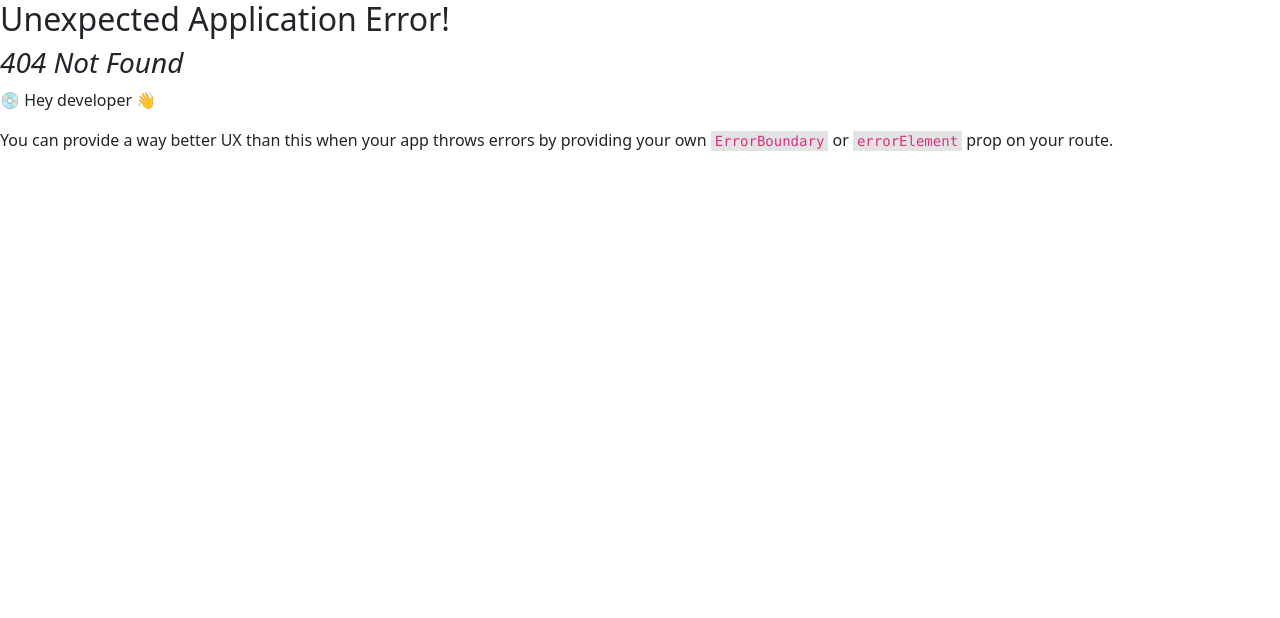
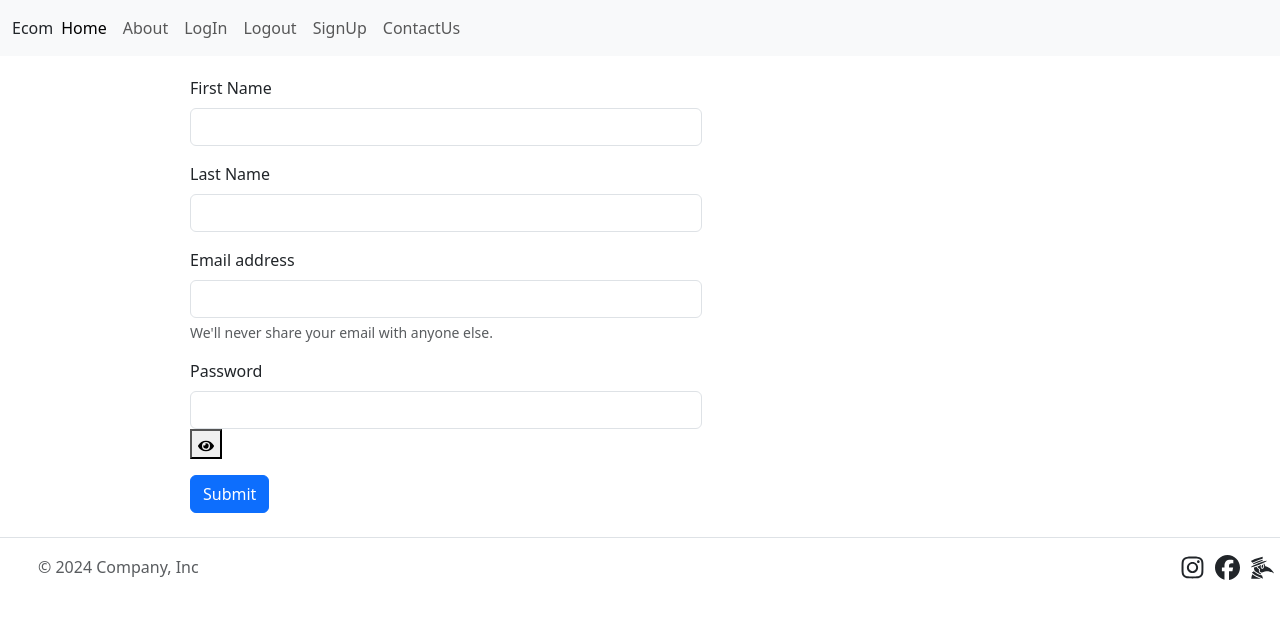
Before and after one commit to Sourabh9123/react-ecom, a React (Vite) app: page /sign-up in a window 1280 px wide. Before the commit this address had no page. Shown: the top 618 px of the page. Built offline with nearby package versions, Linux system fonts and the light colour scheme.

Commit message:
secound Commit

```diff
--- a/src/App.css
+++ b/src/App.css
@@ -1,3 +1,21 @@
 .social-icon{
+  margin: 0 5px;
+}
+
+
+.Title{
+    height: 168px;
+    font-size: 48px;
+}
+
+.MyLoginForm{
+  width: 40%;
+  margin: 20px 190px;
+  height: 300px;
 
 }
+.SignUpForm{
+  width: 40%;
+  margin: 20px 190px;
+  /* height: 300px; */
+}
--- a/src/App.jsx
+++ b/src/App.jsx
@@ -1,4 +1,3 @@
-
 import "bootstrap/dist/css/bootstrap.min.css";
 import "bootstrap/dist/js/bootstrap.min.js";
 import "./App.css";
@@ -8,21 +7,31 @@ import {
   createBrowserRouter,
   createRoutesFromElements,
 } from "react-router-dom";
+
+import SignUpForm from "./components/Authentications/SignUpForm";
+
 import Root from "./components/Root";
-
+import Home from "./components/Home";
+import ContactUs from "./components/ContactUs";
+import LoginForm from "./components/Authentications/LoginForm";
+import Logout from "./components/Authentications/Logout";
 
 const router = createBrowserRouter(
   createRoutesFromElements(
-    <Route path="/" element={<Root/>}>
+    <Route path="/" element={<Root />}>
+      <Route path="" element={<Home />} />
+      <Route path="contact-us" element={<ContactUs />} />
+      <Route path="login" element={<LoginForm />} />
+      <Route path="sign-up" element={<SignUpForm />} />
+      <Route path="logout" element={<Logout />} />
     </Route>
   )
-)
-
+);
 
 function App() {
   return (
     <>
-       <RouterProvider router={router} />
+      <RouterProvider router={router} />
     </>
   );
 }
--- /dev/null
+++ b/src/components/Authentications/LoginForm.jsx
@@ -0,0 +1,65 @@
+import { FaEye, FaEyeSlash } from "react-icons/fa";
+import { useState, useRef } from "react";
+import { useNavigate } from "react-router-dom";
+
+function LoginForm() {
+  const [showPassword, setShowPassword] = useState(false);
+  const email = useRef("");
+  const password = useRef("");
+  const navigate = useNavigate();
+  const togglePasswordVisibility = () => {
+    setShowPassword(!showPassword);
+  };
+
+  const handelFormSubmit = (event) => {
+    event.preventDefault();
+    const email_address = email.current.value;
+    const passowrd_ = password.current.value;
+    console.log(email_address, passowrd_);
+    //  "make api call here" then navigate to home
+    email.current.value = "";
+    password.current.value = "";
+    navigate("/");
+  };
+
+  return (
+    <div>
+      <form className="MyLoginForm" onSubmit={handelFormSubmit}>
+        <div className="mb-3">
+          <label htmlFor="exampleInputEmail1" className="form-label">
+            Email address
+          </label>
+          <input
+            type="email"
+            className="form-control"
+            id="exampleInputEmail1"
+            ref={email}
+            aria-describedby="emailHelp"
+          />
+          <div id="emailHelp" className="form-text">
+            We'll never share your email with anyone else.
+          </div>
+        </div>
+        <div className="mb-3">
+          <label htmlFor="exampleInputPassword1" className="form-label">
+            Password
+          </label>
+          <input
+            type={showPassword ? "text" : "password"}
+            className="form-control"
+            id="exampleInputPassword1"
+            ref={password}
+          />
+          <button type="button" onClick={togglePasswordVisibility}>
+            {showPassword ? <FaEyeSlash /> : <FaEye />}
+          </button>
+        </div>
+        <button type="submit" className="btn btn-primary">
+          Submit
+        </button>
+      </form>
+    </div>
+  );
+}
+
+export default LoginForm;
--- /dev/null
+++ b/src/components/Authentications/Logout.jsx
@@ -0,0 +1,5 @@
+function Logout() {
+  return <>Logout Button</>;
+}
+
+export default Logout;
--- /dev/null
+++ b/src/components/Authentications/SignUpForm.jsx
@@ -0,0 +1,74 @@
+import React from "react";
+import { FaEye, FaEyeSlash } from "react-icons/fa";
+import { useRef, useState } from "react";
+import { TbFlagSearch } from "react-icons/tb";
+
+function SignUpForm() {
+  const first_name_element = useRef();
+  const last_name_element = useRef();
+  const email_element = useRef();
+  const password_element = useRef();
+  const [showPassword, setShowPassword] = useState(false);
+  const togglePasswordVisibility = () => {
+    setShowPassword(!showPassword);
+  };
+
+  const handeSignUpSubmit = (event) => {
+    event.preventDefault();
+    const email = email_element.current.value;
+    const passowrd = password_element.current.value;
+    const first_name = first_name_element.current.value;
+    const last_name = last_name_element.current.value;
+    console.log(first_name, last_name, email, passowrd);
+  };
+
+  return (
+    <>
+      <form className="SignUpForm" onSubmit={handeSignUpSubmit}>
+        <div className="mb-3">
+          <label className="form-label">First Name</label>
+          <input
+            type="text"
+            ref={first_name_element}
+            className="form-control"
+          />
+        </div>
+        <div className="mb-3">
+          <label className="form-label">Last Name</label>
+          <input type="text" ref={last_name_element} className="form-control" />
+        </div>
+        <div className="mb-3">
+          <label htmlFor="exampleInputEmail1" className="form-label">
+            Email address
+          </label>
+          <input
+            type="email"
+            className="form-control"
+            aria-describedby="emailHelp"
+            ref={email_element}
+          />
+          <div id="emailHelp" className="form-text">
+            We'll never share your email with anyone else.
+          </div>
+        </div>
+        <div className="mb-3">
+          <label className="form-label">Password</label>
+          <input
+            type={showPassword ? "password" : "text"}
+            className="form-control"
+            ref={password_element}
+          />
+          <button type="button" onClick={togglePasswordVisibility}>
+            {showPassword ? <FaEyeSlash /> : <FaEye />}
+          </button>
+        </div>
+
+        <button type="submit" className="btn btn-primary">
+          Submit
+        </button>
+      </form>
+    </>
+  );
+}
+
+export default SignUpForm;
--- /dev/null
+++ b/src/components/ContactUs.jsx
@@ -0,0 +1,16 @@
+const ContactUs = () => {
+  return (
+    <>
+      Certainly! Here's a sample paragraph for a "Contact Us" page: We value
+      your feedback and are here to assist you with any inquiries you may have.
+      Whether you have questions about our services, need support, or just want
+      to share your thoughts, please don't hesitate to reach out to us. Our
+      dedicated team is committed to providing you with the best possible
+      experience and will respond to your message promptly. You can contact us
+      via email, phone, or by filling out the contact form below. We look
+      forward to hearing from you and assisting with any needs you may have.
+    </>
+  );
+};
+
+export default ContactUs;
--- a/src/components/Footer.jsx
+++ b/src/components/Footer.jsx
@@ -1,22 +1,42 @@
 import { FaFacebook } from "react-icons/fa6";
 import { FaInstagram } from "react-icons/fa";
+import { GiPlagueDoctorProfile } from "react-icons/gi";
 
 function Footer() {
   return (
     <>
-    <footer class="d-flex flex-wrap justify-content-between align-items-center py-3 my-4 border-top">
-    <div class="col-md-4 d-flex align-items-center">
-      <a href="/" class="mb-3 me-2 mb-md-0 text-body-secondary text-decoration-none lh-1">
-        <svg class="bi" width="30" height="24"><use xlink:href="#bootstrap"></use></svg>
-      </a>
-      <span class="mb-3 mb-md-0 text-body-secondary">© 2024 Company, Inc</span>
-    </div>
+      <footer className="d-flex flex-wrap justify-content-between align-items-center py-3 my-4 border-top">
+        <div className="col-md-4 d-flex align-items-center">
+          <a
+            href="/"
+            className="mb-3 me-2 mb-md-0 text-body-secondary text-decoration-none lh-1"
+          >
+            <svg className="bi" width="30" height="24">
+              <use xlinkHref="#bootstrap"></use>
+            </svg>
+          </a>
+          <span className="mb-3 mb-md-0 text-body-secondary">
+            © 2024 Company, Inc
+          </span>
+        </div>
 
-    <ul class="nav col-md-4 justify-content-end list-unstyled d-flex social-icon">
-    <FaFacebook/>
-    <FaInstagram />
-    </ul>
-  </footer>
+        <ul className="nav col-md-4 justify-content-end list-unstyled d-flex ">
+          <li className="social-icon">
+            <FaInstagram style={{ fontSize: "25px" }} />
+          </li>
+          <li className="social-icon">
+            <FaFacebook style={{ fontSize: "25px" }} />
+          </li>
+          <li className="social-icon">
+            <GiPlagueDoctorProfile
+              style={{ fontSize: "25px" }}
+              onClick={() => {
+                console.log("gi clicked");
+              }}
+            />
+          </li>
+        </ul>
+      </footer>
     </>
   );
 }
--- /dev/null
+++ b/src/components/Home.jsx
@@ -0,0 +1,10 @@
+
+
+const Home = () => {
+    return (
+        <><div  className="Title">This Is Home Page</div></>
+    );
+}
+
+
+export default Home;
--- a/src/components/Navbar.jsx
+++ b/src/components/Navbar.jsx
@@ -1,15 +1,15 @@
-
+import { Link } from "react-router-dom";
 
 function Navbar() {
   return (
     <>
-     <nav class="navbar navbar-expand-lg bg-body-tertiary">
-        <div class="container-fluid">
-          <a class="navbar-brand" href="#">
+      <nav className="navbar navbar-expand-lg bg-body-tertiary">
+        <div className="container-fluid">
+          <Link className="nav-link active" aria-current="page" to="/">
             Ecom
-          </a>
+          </Link>
           <button
-            class="navbar-toggler"
+            className="navbar-toggler"
             type="button"
             data-bs-toggle="collapse"
             data-bs-target="#navbarSupportedContent"
@@ -17,36 +17,47 @@ function Navbar() {
             aria-expanded="false"
             aria-label="Toggle navigation"
           >
-            <span class="navbar-toggler-icon"></span>
+            <span className="navbar-toggler-icon"></span>
           </button>
-          <div class="collapse navbar-collapse" id="navbarSupportedContent">
-            <ul class="navbar-nav me-auto mb-2 mb-lg-0">
-              <li class="nav-item">
-                <a class="nav-link active" aria-current="page" href="#">
+          <div className="collapse navbar-collapse" id="navbarSupportedContent">
+            <ul className="navbar-nav me-auto mb-2 mb-lg-0">
+              <li className="nav-item">
+                <Link className="nav-link active" aria-current="page" to="/">
                   Home
-                </a>
+                </Link>
               </li>
-              <li class="nav-item">
-                <a class="nav-link" href="#">
-                  Link
-                </a>
-              </li>
-              <li class="nav-item">
-                <a class="nav-link" href="#">
+
+              <li className="nav-item">
+                <a className="nav-link" href="#">
                   About
                 </a>
               </li>
-              <li class="nav-item">
-                <a class="nav-link" href="#">
+              <li className="nav-item">
+                <Link className="nav-link" to="login">
+                  LogIn
+                </Link>
+              </li>
+              <li className="nav-item">
+                <Link className="nav-link" to="logout">
+                  Logout
+                </Link>
+              </li>
+              <li className="nav-item">
+                <Link className="nav-link" to="sign-up">
+                  SignUp
+                </Link>
+              </li>
+              <li className="nav-item">
+                <Link className="nav-link" to="contact-us">
                   ContactUs
-                </a>
+                </Link>
               </li>
             </ul>
           </div>
         </div>
       </nav>
     </>
-  )
+  );
 }
 
-export default Navbar
+export default Navbar;
```
